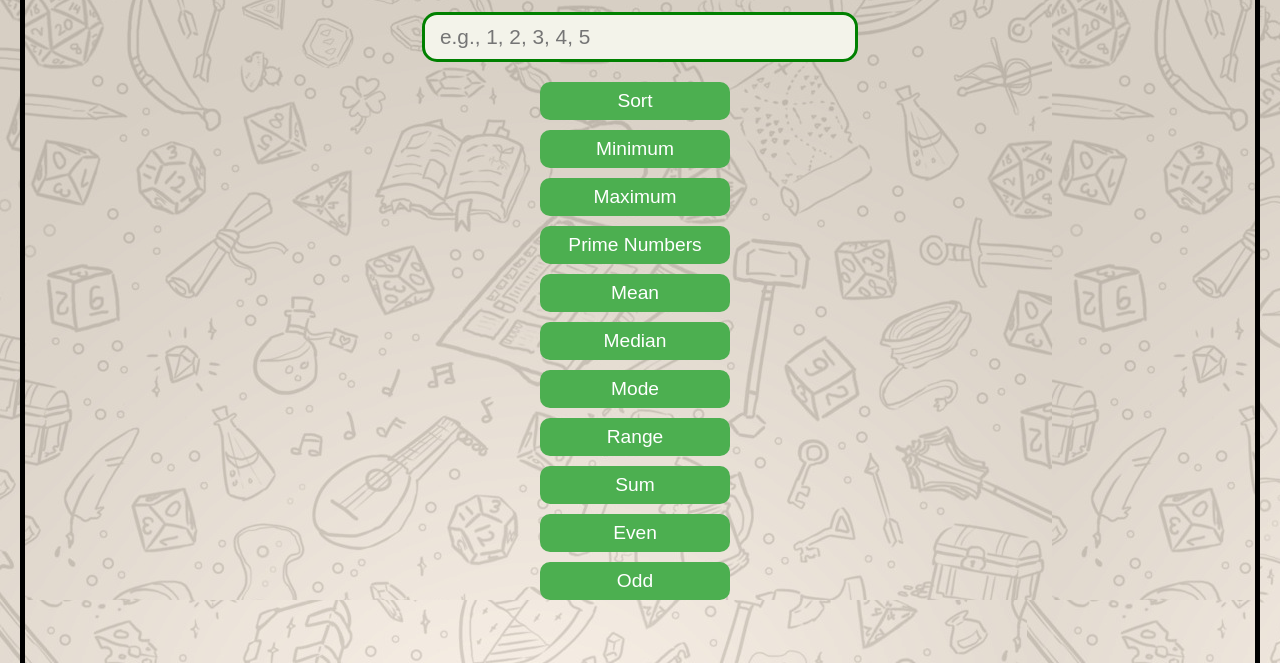
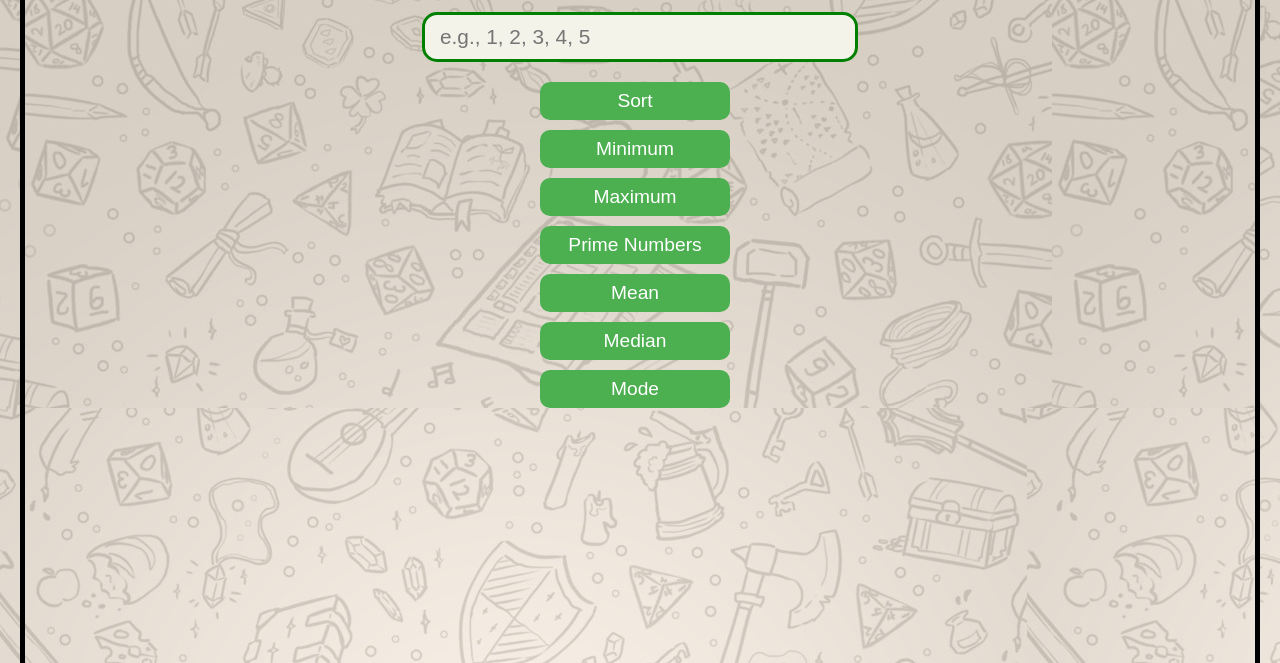
Before and after one commit to MoYusuff/Software_Design-Testing, a plain HTML site: page docs/index.html in a window 1280 px wide. Shown: the part 137-800 px from the top of the page. Drawn offline with Linux system fonts and the light colour scheme.

Commit message:
backtrack to simple ver

```diff
--- a/docs/index.html
+++ b/docs/index.html
@@ -18,10 +18,11 @@
   <button onclick="calculateMean()">Mean</button>
   <button onclick="calculateMedian()">Median</button>
   <button onclick="calculateMode()">Mode</button>
+<!--
   <button onclick="calculateRange()">Range</button>
   <button onclick="calculateSum()">Sum</button>
   <button onclick="calculateEven()">Even</button>
-  <button onclick="calculateOdd()">Odd</button>
+  <button onclick="calculateOdd()">Odd</button> -->
 
 
 
--- a/docs/script.js
+++ b/docs/script.js
@@ -60,12 +60,7 @@ function calculateMedian() {
   displayOutput(median);
 }
 
-function parseInput(input) {
-  var inputArray = input.split(",").map(function(item) {
-    return parseInt(item.trim(), 10);
-  });
-  return inputArray;
-}
+
 
 function findPrimeNumbers(numbers) {
   document.getElementById('output').style.display = "block";
@@ -110,40 +105,46 @@ function calculateMode() {
   displayOutput(mode);
 }
 
-function calculateRange() {
-  var input = document.getElementById("integerList").value;
-  var integers = parseInput(input);
-  var range = Math.max(...integers) - Math.min(...integers);
-  displayOutput(range);
+// function calculateRange() {
+//   var input = document.getElementById("integerList").value;
+//   var integers = parseInput(input);
+//   var range = Math.max(...integers) - Math.min(...integers);
+//   displayOutput(range);
+// }
+
+// function calculateSum() {
+//   var input = document.getElementById("integerList").value;
+//   var integers = parseInput(input);
+//   var sum = integers.reduce(function(a, b) {
+//     return a + b;
+//   }, 0);
+//   displayOutput(sum);
+// }
+
+// function calculateEven() {
+//   var input = document.getElementById("integerList").value;
+//   var integers = parseInput(input);
+//   var evenNumbers = integers.filter(function(num) {
+//     return num % 2 === 0;
+//   });
+//   displayOutput(evenNumbers);
+// }
+
+// function calculateOdd() {
+//   var input = document.getElementById("integerList").value;
+//   var integers = parseInput(input);
+//   var oddNumbers = integers.filter(function(num) {
+//     return num % 2 !== 0;
+//   });
+//   displayOutput(oddNumbers);
+// }
+
+function parseInput(input) {
+  var inputArray = input.split(",").map(function(item) {
+    return parseInt(item.trim(), 10);
+  });
+  return inputArray;
 }
-
-function calculateSum() {
-  var input = document.getElementById("integerList").value;
-  var integers = parseInput(input);
-  var sum = integers.reduce(function(a, b) {
-    return a + b;
-  }, 0);
-  displayOutput(sum);
-}
-
-function calculateEven() {
-  var input = document.getElementById("integerList").value;
-  var integers = parseInput(input);
-  var evenNumbers = integers.filter(function(num) {
-    return num % 2 === 0;
-  });
-  displayOutput(evenNumbers);
-}
-
-function calculateOdd() {
-  var input = document.getElementById("integerList").value;
-  var integers = parseInput(input);
-  var oddNumbers = integers.filter(function(num) {
-    return num % 2 !== 0;
-  });
-  displayOutput(oddNumbers);
-}
-
 function displayOutput(output) {
   var outputElement = document.getElementById("output");
   outputElement.innerHTML = "Output: " + output;
--- a/docs/styles.css
+++ b/docs/styles.css
@@ -7,7 +7,7 @@ body {
   margin: 20px;
   padding: 0;
   border:5px solid black;
-  height: 150vh;
+  height: 100vh;
 }
 
 .main{
```
